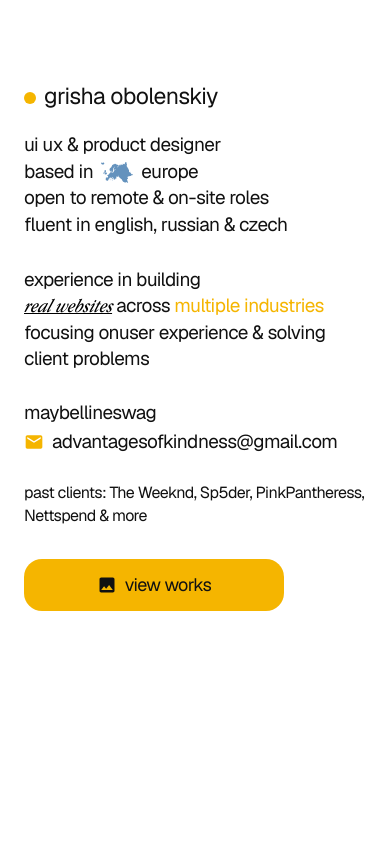
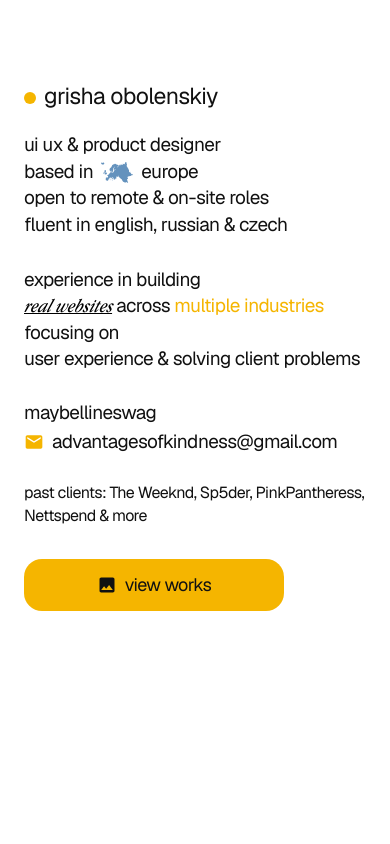
Before and after one commit to maybellineswag/grishaportfolio, a Next.js app: page / in a window 390 px wide. Shown: the top 844 px of the page. Built offline with nearby package versions, Linux system fonts and the light colour scheme.

Commit message:
Quick update

```diff
--- a/src/app/page.tsx
+++ b/src/app/page.tsx
@@ -5,6 +5,7 @@ import Image from 'next/image';
 import Link from 'next/link';
 import { useLenis } from 'lenis/react';
 import { FadeInSection } from '@/components/FadeInSection';
+import { Reveal } from '@/components/Reveal';
 import heroPortrait from '../../assetshomepage/hero.jpeg';
 import howIWorkImg from '../../assetshomepage/howiwork.png';
 import notionImg from '../../assetshomepage/notion.png';
@@ -93,22 +94,28 @@ export default function Portfolio() {
               grisha obolenskiy
             </div>
 
-            <div className="leading-[1.4] mt-[20px]">
-              ui ux & product designer<br />
-              <span className="flex items-center gap-[8px] inline-flex">
+            <Reveal className="leading-[1.4] mt-[20px]" stagger={0.15}>
+              <div>ui ux & product designer</div>
+              <div className="flex items-center gap-[8px] inline-flex">
                 based in <Image src={europeIcon} alt="europe" width={32} height={32} /> europe
-              </span><br />
-              open to remote & on-site roles<br />
-              fluent in english, russian & czech
-            </div>
+              </div>
+              <div>open to remote & on-site roles</div>
+              <div>fluent in english, russian & czech</div>
+            </Reveal>
 
-            <p className="mt-[28px] leading-[1.4] text-left">
-              experience in building <br />
-              <Link href="/works" className="group underline font-serif italic text-black tracking-normal hover:text-amber transition-colors inline-flex items-center gap-[4px] -m-2 p-2">
-                real websites
-              </Link> across <span className="text-amber">multiple industries</span> focusing on<br className="hidden md:block" />
-              user experience & solving client problems
-            </p>
+            <Reveal className="mt-[28px] leading-[1.4] text-left" stagger={0.1} delay={0.4}>
+              <div>
+                experience in building
+              </div>
+              <div>
+                <Link href="/works" className="group underline font-serif italic text-black tracking-normal hover:text-amber transition-colors inline-flex items-center gap-[4px] -m-2 p-2">
+                  real websites
+                </Link> across <span className="text-amber">multiple industries</span> focusing on
+              </div>
+              <div>
+                user experience & solving client problems
+              </div>
+            </Reveal>
 
             <div className="block md:hidden mt-[28px] text-[#111111] font-normal space-y-1">
                <div className="flex items-center gap-2">
@@ -217,12 +224,12 @@ export default function Portfolio() {
               how i work
             </div>
 
-            <div className="mt-[20px] flex flex-col gap-[6px] items-center md:items-start">
+            <Reveal className="mt-[20px] flex flex-col gap-[6px] items-center md:items-start" stagger={0.1}>
               <div className="text-[18px] leading-[1.4]"><ArrowIcon className="inline-block mr-[8px] align-middle" /> understand the business problem & define what the site needs to achieve</div>
               <div className="text-[18px] leading-[1.4]"><ArrowIcon className="inline-block mr-[8px] align-middle" /> design full layout, components & visual system in Figma</div>
               <div className="text-[18px] leading-[1.4]"><ArrowIcon className="inline-block mr-[8px] align-middle" /> build it in code using modern frameworks — pixel perfect to the design</div>
               <div className="text-[18px] leading-[1.4]"><ArrowIcon className="inline-block mr-[8px] align-middle" /> handle SEO basics, performance & deployment so it's ready to go live</div>
-            </div>
+            </Reveal>
 
             <div className="mt-[28px]">
               <SolidButton href="/works" className="flex items-center gap-[8px]">
@@ -251,11 +258,11 @@ export default function Portfolio() {
               every project lives in notion
             </div>
 
-            <div className="mt-[20px] flex flex-col gap-[6px] items-center md:items-start">
+            <Reveal className="mt-[20px] flex flex-col gap-[6px] items-center md:items-start" stagger={0.1}>
               <div className="text-[18px] leading-[1.4]"><ArrowIcon className="inline-block mr-[8px] align-middle" /> each section / page grouped</div>
               <div className="text-[18px] leading-[1.4]"><ArrowIcon className="inline-block mr-[8px] align-middle" /> tasks ranked by difficulty, assignee, due date, etc</div>
               <div className="text-[18px] leading-[1.4]"><ArrowIcon className="inline-block mr-[8px] align-middle" /> nothing slips through the cracks</div>
-            </div>
+            </Reveal>
 
             <div className="mt-[28px]">
               <SolidButton href="https://t.me/maybellineswag" target="_blank" className="flex items-center gap-[10px]">
--- /dev/null
+++ b/src/components/Reveal.tsx
@@ -0,0 +1,76 @@
+'use client';
+
+import React, { useRef, useEffect } from 'react';
+import { motion, useInView, useAnimation, Variant } from 'framer-motion';
+
+interface RevealProps {
+  children: React.ReactNode;
+  width?: "fit-content" | "100%";
+  className?: string;
+  delay?: number;
+  stagger?: number;
+}
+
+export const Reveal = ({
+  children,
+  width = "100%",
+  className = "",
+  delay = 0,
+  stagger = 0.1
+}: RevealProps) => {
+  const ref = useRef(null);
+  const isInView = useInView(ref, { once: true, margin: "-100px" });
+  const mainControls = useAnimation();
+
+  useEffect(() => {
+    if (isInView) {
+      mainControls.start("visible");
+    }
+  }, [isInView, mainControls]);
+
+  const containerVariants = {
+    hidden: { opacity: 0 },
+    visible: {
+      opacity: 1,
+      transition: {
+        staggerChildren: stagger,
+        delayChildren: delay,
+      },
+    },
+  };
+
+  const itemVariants = {
+    hidden: { opacity: 0, y: 20 },
+    visible: {
+      opacity: 1,
+      y: 0,
+      transition: {
+        duration: 0.6,
+        ease: [0.22, 1, 0.36, 1], // Luxury cubic-bezier
+      },
+    },
+  };
+
+  // If children is already an array, treat them as items to stagger
+  // If it's a single item (like a paragraph), we might want to split it by lines manually
+  // For most of our use cases, we wrap existing blocks.
+
+  return (
+    <div ref={ref} style={{ position: "relative", width, overflow: "hidden" }} className={className}>
+      <motion.div
+        variants={containerVariants}
+        initial="hidden"
+        animate={mainControls}
+      >
+        {React.Children.map(children, (child) => {
+          if (!child) return null;
+          return (
+            <motion.div variants={itemVariants}>
+              {child}
+            </motion.div>
+          );
+        })}
+      </motion.div>
+    </div>
+  );
+};
```
Also changed, not shown: src/app/works/page.tsx (+37 -24 lines), 2 other files (tests, documents, lock files or other folders).
